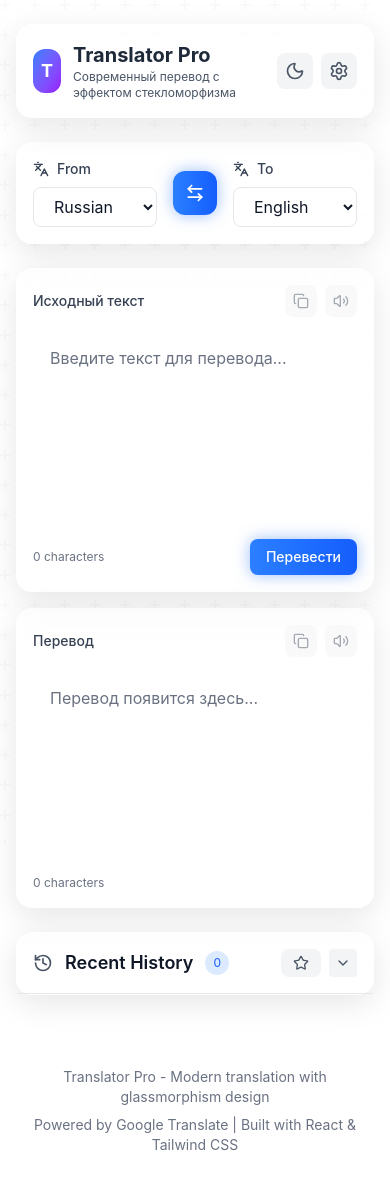
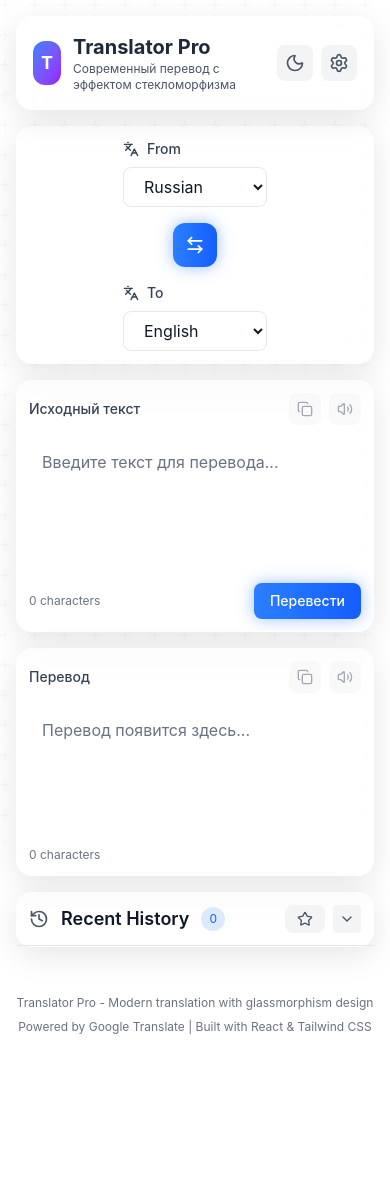
Before and after one commit to ertahfit-crypto/translator-pro, a React (Vite) app: page / in a window 390 px wide. Shown: the top 1188 px of the page. After the commit the page ends 1067 px from the top, so only its background shows below. Built offline with nearby package versions, Linux system fonts and the light colour scheme.

Commit message:
Mobile adaptation and dark mode fix

```diff
--- a/src/App.jsx
+++ b/src/App.jsx
@@ -18,8 +18,15 @@ function App() {
   // Localization hook
   const { t, changeUiLanguage, getAvailableUiLanguages } = useLocalization();
 
-  // Theme state
-  const [darkMode, setDarkMode] = useState(false);
+  // Theme state - initialize from localStorage or system preference
+  const [darkMode, setDarkMode] = useState(() => {
+    const savedTheme = localStorage.getItem('translator_pro_theme');
+    if (savedTheme) {
+      return savedTheme === 'dark';
+    }
+    // Fallback to system preference
+    return window.matchMedia('(prefers-color-scheme: dark)').matches;
+  });
 
   // Translation state
   const [sourceText, setSourceText] = useState('');
@@ -303,17 +310,21 @@ function App() {
     console.log('HISTORY DEBUG: History item applied to inputs');
   };
 
-  // Toggle theme with body class manipulation
+  // Toggle theme with proper html class manipulation
   const toggleTheme = () => {
-    // Direct body toggle for immediate effect
-    document.body.classList.toggle('dark');
-
-    // Update React state to keep in sync
-    const newDarkMode = document.body.classList.contains('dark');
+    const newDarkMode = !darkMode;
     setDarkMode(newDarkMode);
 
-    console.log('THEME DEBUG: Theme toggled to:', newDarkMode ? 'dark' : 'light');
-    console.log('THEME DEBUG: Body classes after toggle:', document.body.className);
+    // Apply dark class to html element for Tailwind darkMode: 'class'
+    const htmlElement = document.documentElement;
+    if (newDarkMode) {
+      htmlElement.classList.add('dark');
+    } else {
+      htmlElement.classList.remove('dark');
+    }
+
+    // Save theme preference to localStorage
+    localStorage.setItem('translator_pro_theme', newDarkMode ? 'dark' : 'light');
   };
 
   // Settings handlers
@@ -366,7 +377,7 @@ function App() {
       </div>
 
       <div className="relative z-10 min-h-screen">
-        <div className="container mx-auto px-4 py-6 max-w-7xl">
+        <div className="container mx-auto px-3 sm:px-4 py-4 sm:py-6 max-w-7xl">
           {/* Header */}
           <Header
             darkMode={darkMode}
@@ -376,7 +387,7 @@ function App() {
           />
 
           {/* Main Content */}
-          <div className="mt-6 space-y-6">
+          <div className="mt-4 sm:mt-6 space-y-4 sm:space-y-6">
             {/* Language Selector */}
             <LanguageSelector
               sourceLang={sourceLang}
@@ -420,7 +431,7 @@ function App() {
           </div>
 
           {/* Footer */}
-          <footer className="mt-12 py-6 text-center text-sm text-gray-500 dark:text-gray-400">
+          <footer className="mt-8 sm:mt-12 py-4 sm:py-6 text-center text-xs sm:text-sm text-gray-500 dark:text-gray-400">
             <p>
               Translator Pro - Modern translation with glassmorphism design
             </p>
--- a/src/components/HistoryBar.jsx
+++ b/src/components/HistoryBar.jsx
@@ -76,7 +76,7 @@ const HistoryBar = ({
         transition={{ duration: 0.2, delay: index * 0.05 }}
         whileHover={{ scale: 1.02 }}
         onClick={() => onSelectHistory(item)}
-        className="p-3 rounded-lg bg-white/30 dark:bg-gray-800/30
+        className="p-2 sm:p-3 rounded-lg bg-white/30 dark:bg-gray-800/30
                  border border-gray-200 dark:border-gray-700
                  cursor-pointer hover:bg-white/50 dark:hover:bg-gray-800/50
                  transition-all duration-200"
@@ -153,7 +153,7 @@ const HistoryBar = ({
       className="glass dark:glass-dark rounded-2xl shadow-lg border border-white/10 dark:border-white/5"
     >
       {/* Header */}
-      <div className="p-4 border-b border-gray-200 dark:border-gray-700">
+      <div className="p-3 sm:p-4 border-b border-gray-200 dark:border-gray-700">
         <div className="flex items-center justify-between">
           <div className="flex items-center space-x-3">
             <History className="w-5 h-5 text-gray-600 dark:text-gray-400" />
@@ -227,7 +227,7 @@ const HistoryBar = ({
             transition={{ duration: 0.3 }}
             className="overflow-hidden"
           >
-            <div className="p-4 space-y-2 max-h-64 overflow-y-auto">
+            <div className="p-3 sm:p-4 space-y-2 max-h-64 overflow-y-auto">
               {hasItems ? (
                 <AnimatePresence mode="popLayout">
                   {itemsToShow.map((item, index) => renderHistoryItem(item, index))}
--- a/src/components/LanguageSelector.jsx
+++ b/src/components/LanguageSelector.jsx
@@ -28,9 +28,9 @@ const LanguageSelector = ({
       initial={{ opacity: 0, y: -10 }}
       animate={{ opacity: 1, y: 0 }}
       transition={{ duration: 0.3, delay: 0.1 }}
-      className="glass dark:glass-dark rounded-2xl shadow-lg border border-white/10 dark:border-white/5 p-4"
+      className="glass dark:glass-dark rounded-2xl shadow-lg border border-white/10 dark:border-white/5 p-3 sm:p-4"
     >
-      <div className="flex items-center space-x-4">
+      <div className="flex flex-col sm:flex-row items-center space-y-4 sm:space-y-0 sm:space-x-4">
         {/* Source Language Selector */}
         <div className="flex-1">
           <label className="block text-sm font-medium text-gray-700 dark:text-gray-300 mb-2">
--- a/src/components/SettingsModal.jsx
+++ b/src/components/SettingsModal.jsx
@@ -55,7 +55,7 @@ const SettingsModal = ({
         initial={{ opacity: 0 }}
         animate={{ opacity: 1 }}
         exit={{ opacity: 0 }}
-        className="fixed inset-0 bg-slate-900/80 backdrop-blur-xl z-50 flex items-center justify-center p-4"
+        className="fixed inset-0 bg-slate-900/80 backdrop-blur-xl z-50 flex items-center justify-center p-3 sm:p-4"
         onClick={onClose}
       >
         <motion.div
@@ -63,7 +63,7 @@ const SettingsModal = ({
           animate={{ scale: 1, opacity: 1 }}
           exit={{ scale: 0.9, opacity: 0 }}
           transition={{ type: "spring", damping: 20, stiffness: 300 }}
-          className="bg-white/90 dark:bg-slate-800/90 backdrop-blur-xl rounded-2xl shadow-2xl border border-white/20 dark:border-white/10 max-w-md w-full p-6"
+          className="bg-white/90 dark:bg-slate-800/90 backdrop-blur-xl rounded-2xl shadow-2xl border border-white/20 dark:border-white/10 max-w-md w-full p-4 sm:p-6"
           onClick={(e) => e.stopPropagation()}
         >
           {/* Header */}
--- a/src/components/TranslationBox.jsx
+++ b/src/components/TranslationBox.jsx
@@ -107,13 +107,13 @@ const TranslationBox = ({
       </AnimatePresence>
 
       <form onSubmit={handleSubmit} className="contents">
-        <div className="grid grid-cols-1 lg:grid-cols-2 gap-4">
+        <div className="flex flex-col lg:flex-row gap-4 lg:gap-6">
           {/* Source Text Box */}
           <motion.div
             whileHover={{ scale: 1.01 }}
             className="glass rounded-2xl shadow-2xl border border-white/10 overflow-hidden"
           >
-            <div className="p-4">
+            <div className="p-3 sm:p-4">
               <div className="flex items-center justify-between mb-3">
                 <h3 className="text-sm font-medium text-gray-700 dark:text-white">
                   {t('sourceText')}
@@ -165,7 +165,7 @@ const TranslationBox = ({
                 onChange={(e) => onSourceTextChange(e.target.value)}
                 onKeyDown={handleKeyDown}
                 placeholder={t('enterTextPlaceholder')}
-                className="w-full h-48 p-4 rounded-lg bg-transparent
+                className="w-full h-32 sm:h-40 lg:h-48 p-3 sm:p-4 rounded-lg bg-transparent
                          border border-white/20 dark:border-white/10
                          text-gray-900 dark:text-white placeholder-gray-500 dark:placeholder-gray-400
                          resize-none focus:ring-2 focus:ring-blue-500 focus:border-transparent
@@ -203,7 +203,7 @@ const TranslationBox = ({
             whileHover={{ scale: 1.01 }}
             className="glass rounded-2xl shadow-2xl border border-white/10 overflow-hidden"
           >
-            <div className="p-4">
+            <div className="p-3 sm:p-4">
               <div className="flex items-center justify-between mb-3">
                 <h3 className="text-sm font-medium text-gray-700 dark:text-white">
                   {t('translation')}
@@ -255,7 +255,7 @@ const TranslationBox = ({
                   value={targetText}
                   readOnly
                   placeholder={t('translationPlaceholder')}
-                  className="w-full h-48 p-4 rounded-lg bg-transparent
+                  className="w-full h-32 sm:h-40 lg:h-48 p-3 sm:p-4 rounded-lg bg-transparent
                            border border-white/20 dark:border-white/10
                            text-gray-900 dark:text-white placeholder-gray-500 dark:placeholder-gray-400
                            resize-none cursor-default
```
